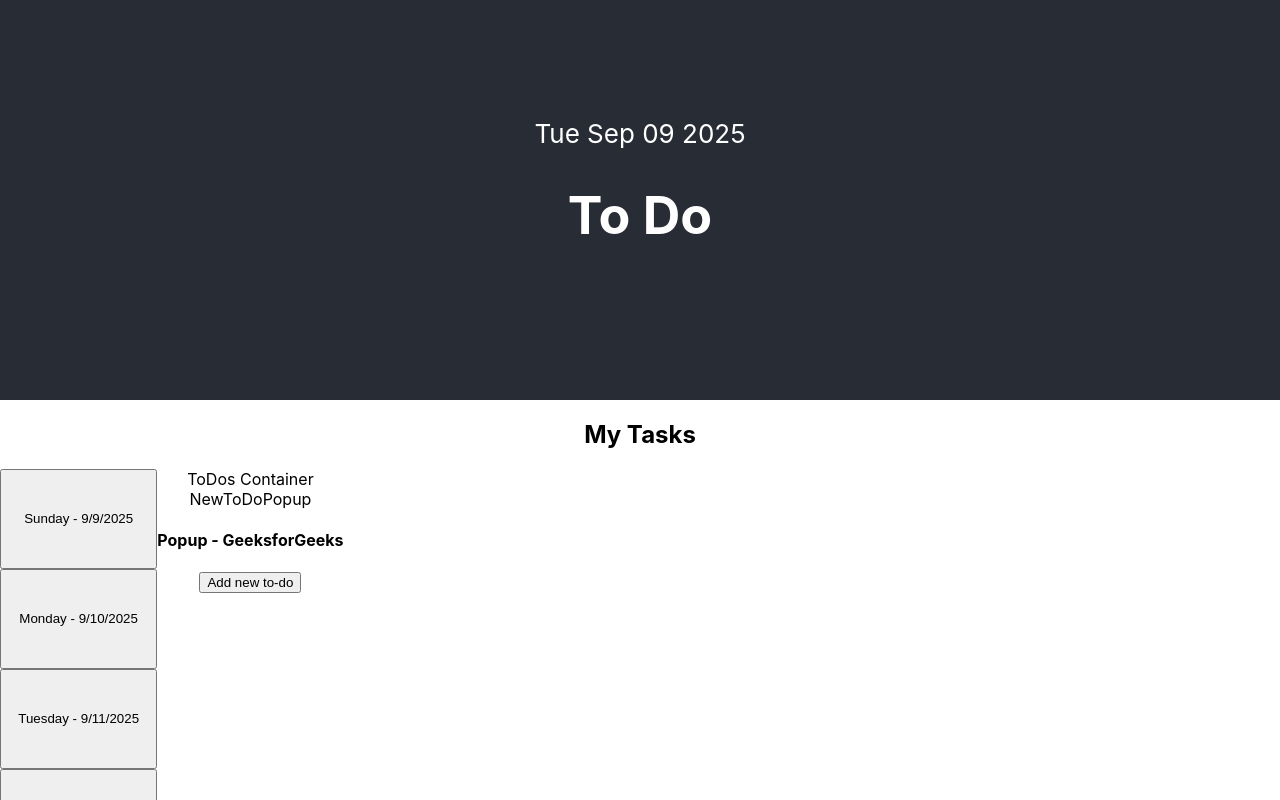
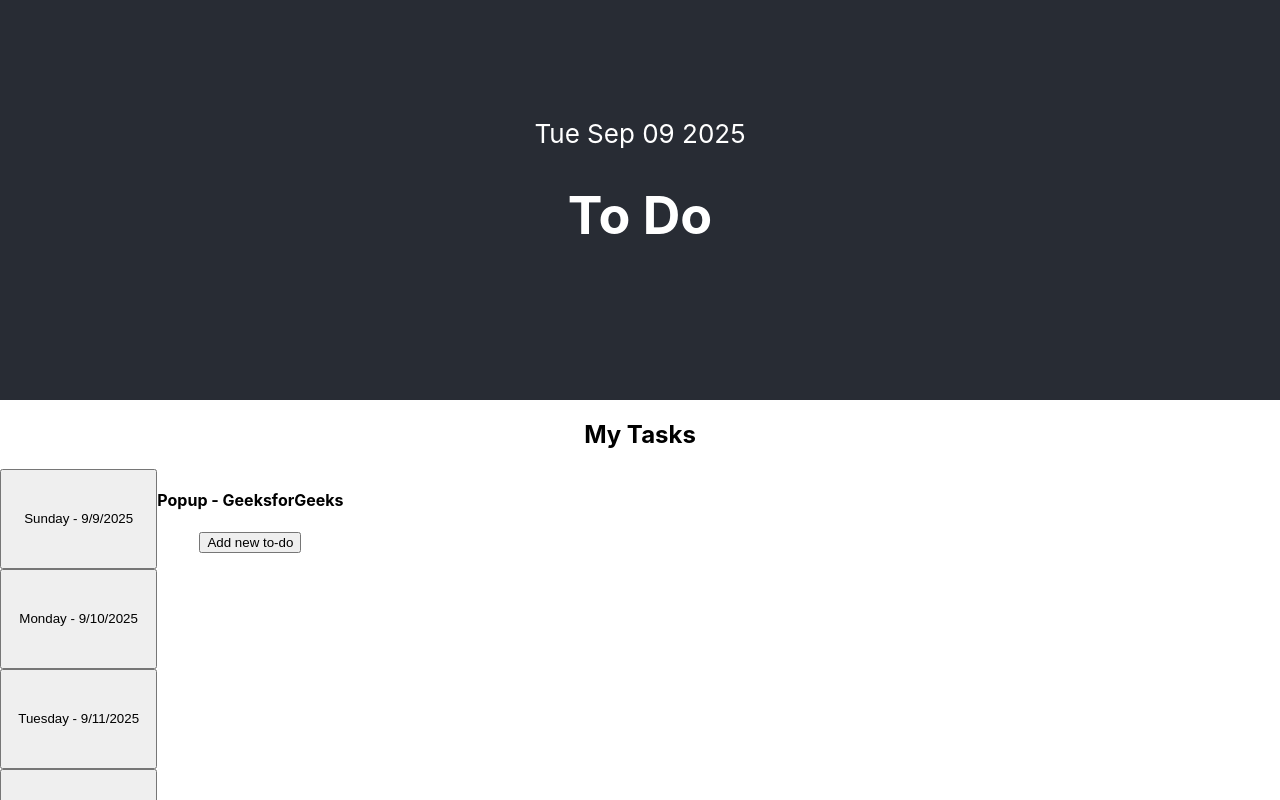
Before and after one commit to pinkx-xlink/react-to-do-app2025, a React (Create React App) app in the folder to-do/: page / in a window 1280 px wide. Shown: the top 800 px of the page. Built offline with nearby package versions, Linux system fonts and the light colour scheme.

Commit message:
Delete ToDos component

```diff
--- a/to-do/src/App.js
+++ b/to-do/src/App.js
@@ -1,7 +1,6 @@
 import './App.css';
 import TodaysDate from './components/TodaysDate';
 import DateSidebar from './components/DateSidebar';
-import ToDos from './components/ToDos';
 import NewToDoPopup from './components/NewToDoPopup';
 
 function App() {
@@ -20,7 +19,6 @@ function App() {
         <div className='body-content__tasks-content'>
           <DateSidebar />
           <div className='body-content__tasks-content__to-dos'>
-            <ToDos />
             <NewToDoPopup />
           </div>
 
--- a/to-do/src/components/NewToDoPopup.jsx
+++ b/to-do/src/components/NewToDoPopup.jsx
@@ -9,7 +9,7 @@ const NewToDoPopup = () => {
   const [artists, setArtists] = useState([]);
 
   return (
-    <div>NewToDoPopup
+    <div>
          <h4>Popup - GeeksforGeeks</h4>
             <Popup trigger=
                 {<button> Add new to-do </button>}
--- a/to-do/src/components/ToDos.jsx
+++ /dev/null
@@ -1,9 +0,0 @@
-import React from 'react';
-
-const ToDos = () => {
-  return (
-    <div>ToDos Container</div>
-  )
-}
-
-export default ToDos
```
